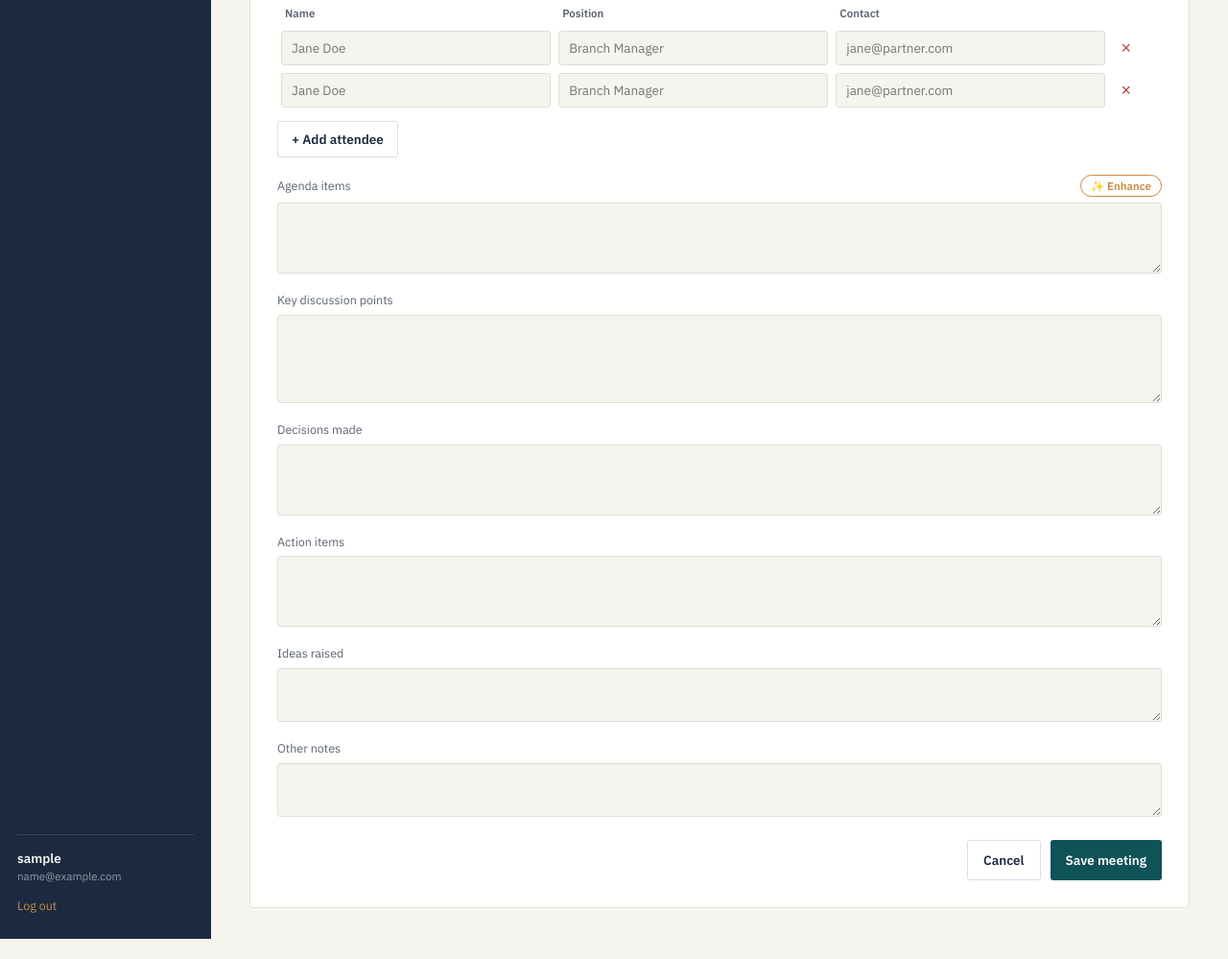
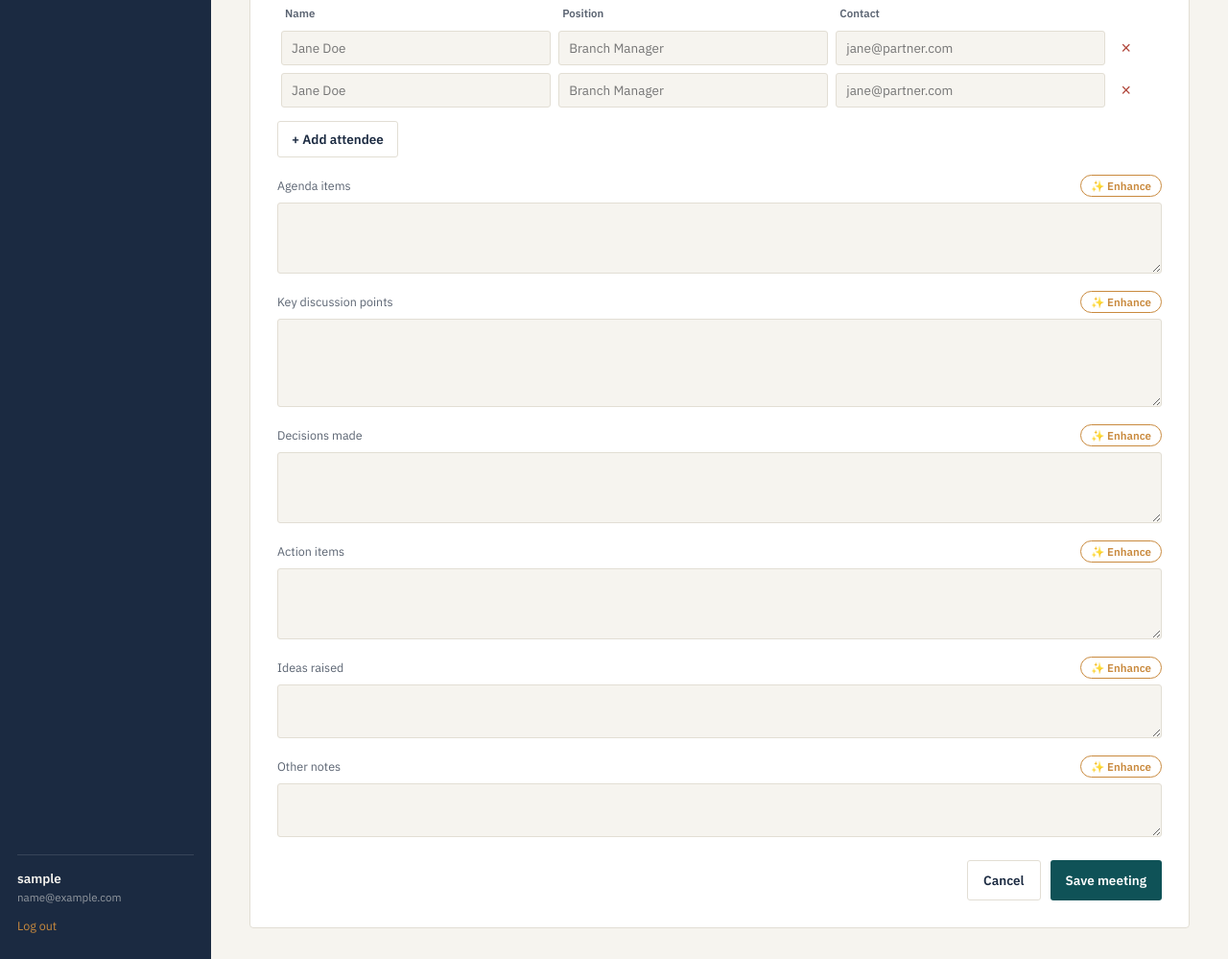
Before and after one commit to ulfokoo/C-ulfata-meeting_scheduler-meeting_scheduler, a Flask app: page /meetings/new in a window 1280 px wide. Shown: the part 587-1586 px from the top of the page at 96% size. Before the commit the page ends 1565 px from the top, so only its background shows below. Run offline with Flask 3, Linux system fonts and the light colour scheme; the visitor is signed in with stand-in values (Sample User, id 1).

Commit message:
Add Enhance button to all meeting text fields

```diff
--- a/templates/meeting_form.html
+++ b/templates/meeting_form.html
@@ -85,27 +85,42 @@
     </div>
 
     <div class="form-field span-2">
-      <label for="discussion_points">Key discussion points</label>
+      <div class="field-label-row">
+        <label for="discussion_points">Key discussion points</label>
+        <button type="button" class="enhance-btn" data-target="discussion_points">✨ Enhance</button>
+      </div>
       <textarea id="discussion_points" name="discussion_points" rows="4">{{ form_data.get('discussion_points', '') }}</textarea>
     </div>
 
     <div class="form-field span-2">
-      <label for="decisions">Decisions made</label>
+      <div class="field-label-row">
+        <label for="decisions">Decisions made</label>
+        <button type="button" class="enhance-btn" data-target="decisions">✨ Enhance</button>
+      </div>
       <textarea id="decisions" name="decisions" rows="3">{{ form_data.get('decisions', '') }}</textarea>
     </div>
 
     <div class="form-field span-2">
-      <label for="action_items">Action items</label>
+      <div class="field-label-row">
+        <label for="action_items">Action items</label>
+        <button type="button" class="enhance-btn" data-target="action_items">✨ Enhance</button>
+      </div>
       <textarea id="action_items" name="action_items" rows="3">{{ form_data.get('action_items', '') }}</textarea>
     </div>
 
     <div class="form-field span-2">
-      <label for="ideas">Ideas raised</label>
+      <div class="field-label-row">
+        <label for="ideas">Ideas raised</label>
+        <button type="button" class="enhance-btn" data-target="ideas">✨ Enhance</button>
+      </div>
       <textarea id="ideas" name="ideas" rows="2">{{ form_data.get('ideas', '') }}</textarea>
     </div>
 
     <div class="form-field span-2">
-      <label for="notes">Other notes</label>
+      <div class="field-label-row">
+        <label for="notes">Other notes</label>
+        <button type="button" class="enhance-btn" data-target="notes">✨ Enhance</button>
+      </div>
       <textarea id="notes" name="notes" rows="2">{{ form_data.get('notes', '') }}</textarea>
     </div>
   </div>
```
